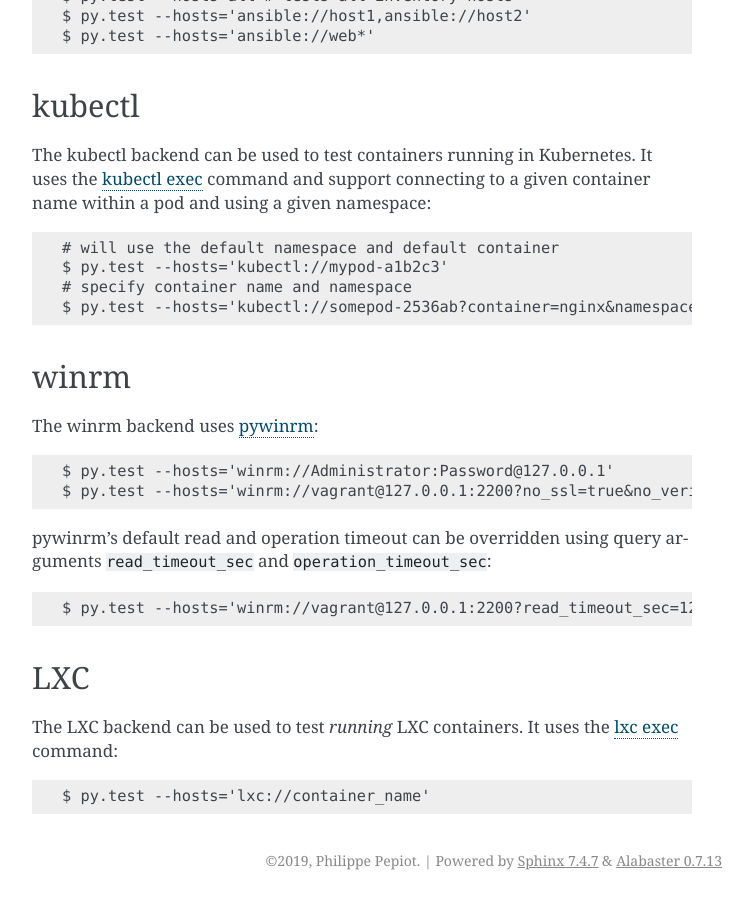
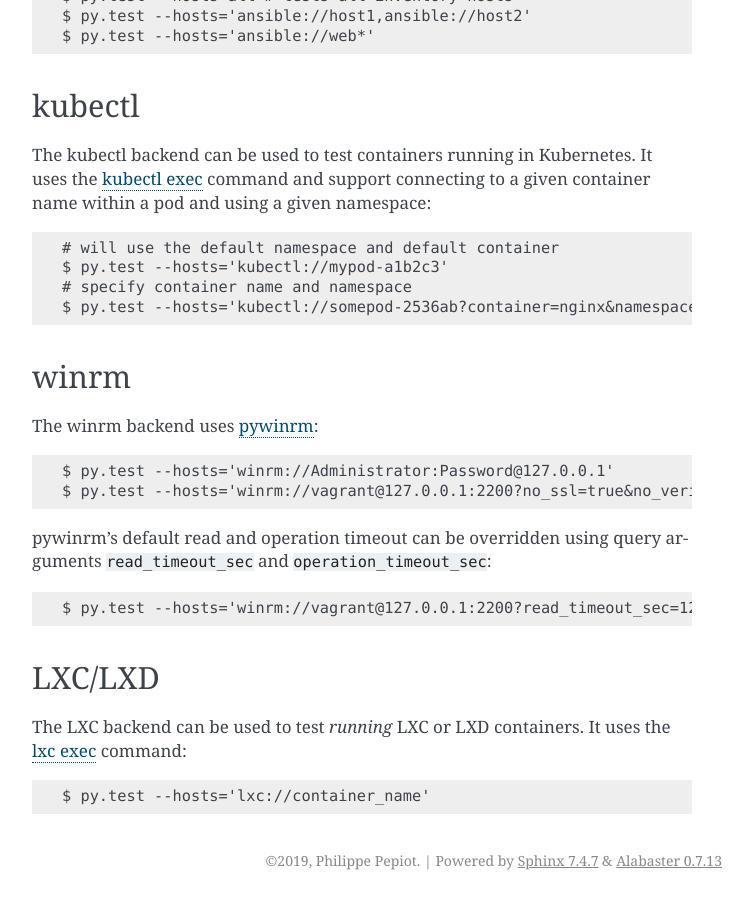
Before and after one commit to pytest-dev/pytest-testinfra, a Sphinx documentation site: the page built from doc/source/backends.rst, in a window 1280 px wide and 900 px high, scrolled down 1651 px. Shown: the whole window, without its empty margins (388-1141 px from the left). Built offline with Sphinx 7.4.7, drawn with Linux system fonts in a browser that asks for light colours; comment, search, counter and statistics services are not loaded.

Commit message:
LXD Backend
Copy of LXC backend for LXD containers.

```diff
--- a/doc/source/backends.rst
+++ b/doc/source/backends.rst
@@ -108,10 +108,10 @@
 
     $ py.test --hosts='winrm://vagrant@127.0.0.1:2200?read_timeout_sec=120&operation_timeout_sec=100'
 
-LXC
-~~~
+LXC/LXD
+~~~~~~~
 
-The LXC backend can be used to test *running* LXC containers. It uses the
+The LXC backend can be used to test *running* LXC or LXD containers. It uses the
 `lxc exec <https://linuxcontainers.org/lxd/getting-started-cli/>`_ command::
 
     $ py.test --hosts='lxc://container_name'
```
Also changed, not shown: 1 other file.
